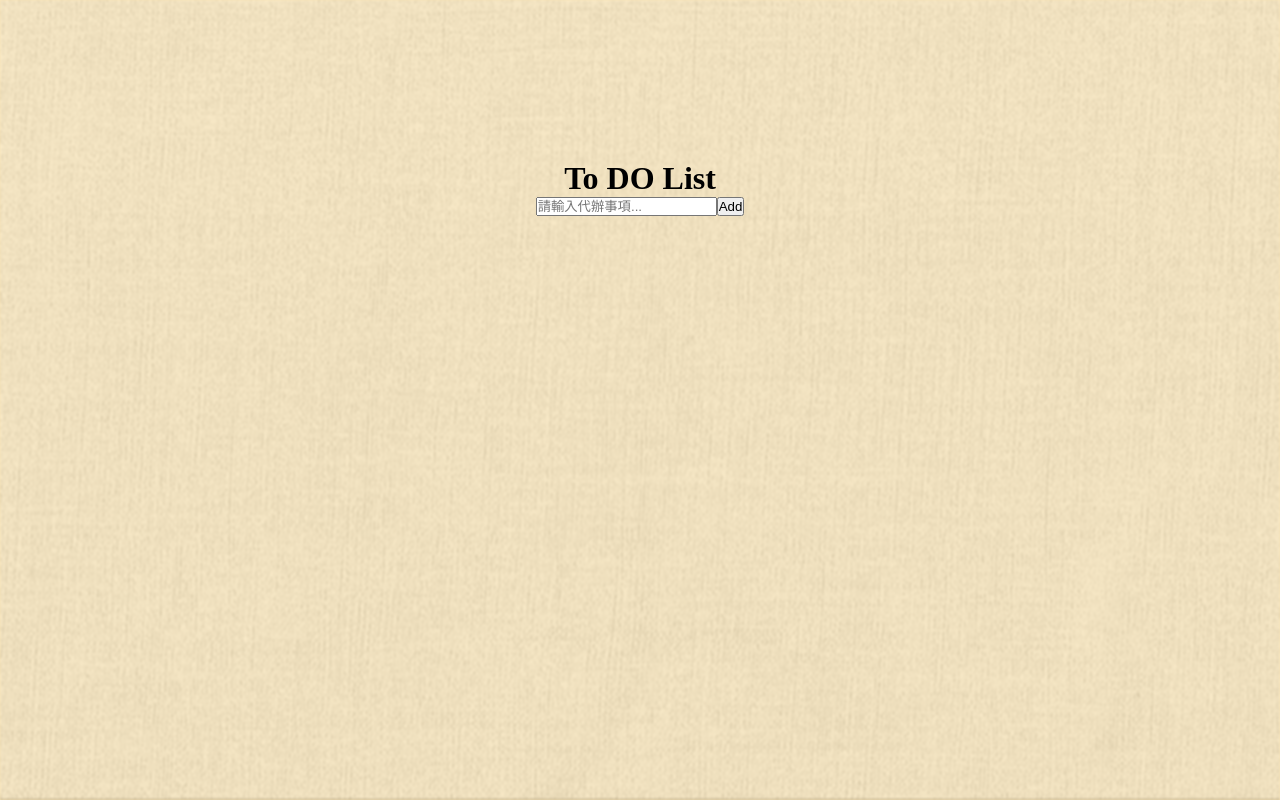
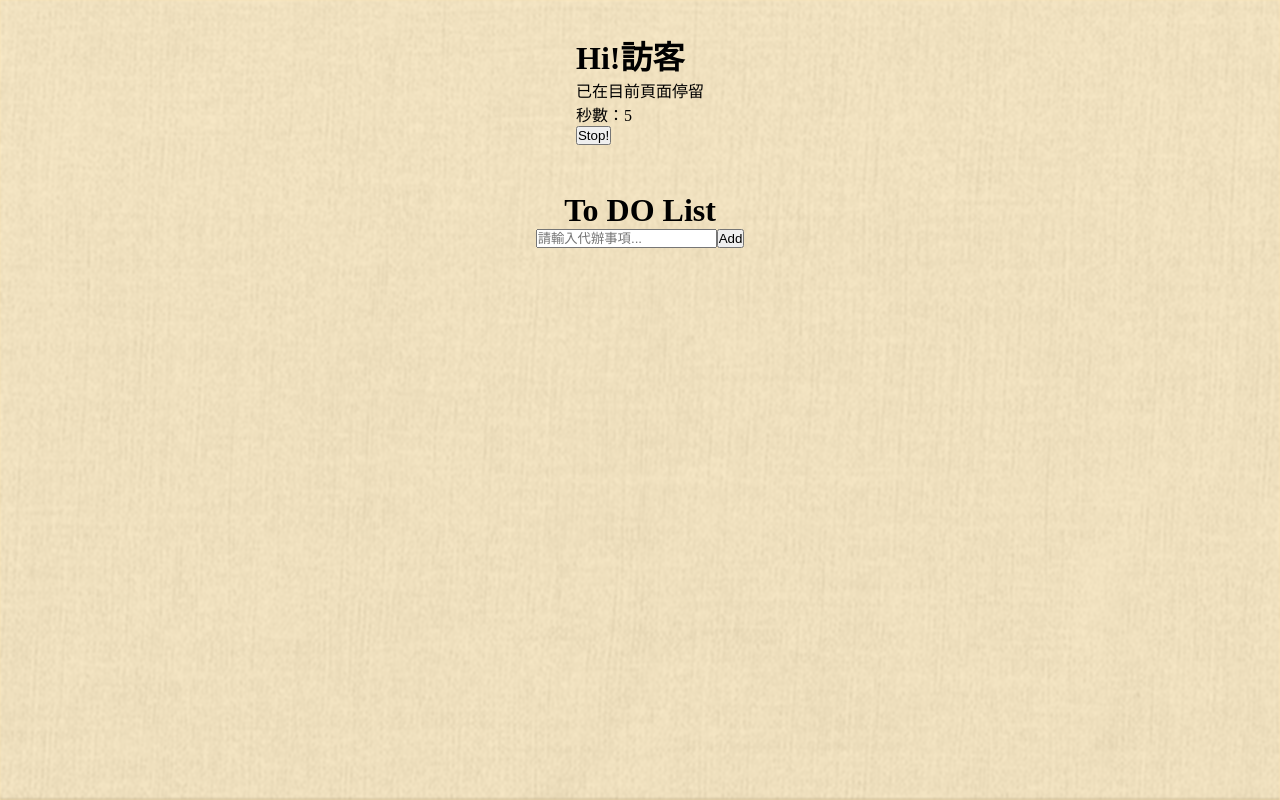
Before and after one commit to MoriCiao/todoList-project, a React (Vite) app: page / in a window 1280 px wide. Built offline with nearby package versions, Linux system fonts and the light colour scheme.

Commit message:
add Timer tool

```diff
--- a/src/App.css
+++ b/src/App.css
@@ -18,6 +18,13 @@ UI 顏色與風格
 body {
   background-color: var(--theme-color);
 }
+body .header-area {
+  height: 100vh;
+  display: flex;
+  flex-direction: column;
+  gap: 15px;
+  align-items: center;
+}
 body .bg-img {
   width: 100vw;
   height: 100vh;
@@ -34,5 +41,8 @@ body .todolist {
   flex-direction: column;
   justify-content: center;
   align-items: center;
-  padding: 10rem;
+  padding: 2rem 0 0 0;
+}
+body .timer-area {
+  padding-top: 2rem;
 }/*# sourceMappingURL=App.css.map */
--- a/src/App.scss
+++ b/src/App.scss
@@ -18,6 +18,14 @@ UI 顏色與風格
 }
 body{
   background-color: var(--theme-color);
+  .header-area{
+    height: 100vh;
+    display: flex;
+    flex-direction: column ;
+    gap: 15px;
+
+    align-items: center;
+  }
   .bg-img{
     width: 100vw;
     height: 100vh;
@@ -34,7 +42,10 @@ body{
     flex-direction: column;
     justify-content: center;
     align-items: center;
-    padding: 10rem;
+    padding: 2rem 0 0 0;
+  }
+  .timer-area{
+    padding-top: 2rem ;
   }
 
 }
--- a/src/Header.jsx
+++ b/src/Header.jsx
@@ -1,12 +1,13 @@
 import React from "react";
 import TodoList from "./TodoList";
-
+import Timer from "./TimerTool";
 const Header = () => {
   return (
-    <>
+    <div className="header-area">
       <div className="bg-img"></div>
+      <Timer />
       <TodoList />
-    </>
+    </div>
   );
 };
 
--- /dev/null
+++ b/src/TimerTool.jsx
@@ -0,0 +1,35 @@
+import React, { useEffect, useRef, useState } from "react";
+
+const Timer = () => {
+  const [name, setName] = useState("訪客");
+  const [count, setCount] = useState(0);
+  const timerRef = useRef(null);
+
+  useEffect(() => {
+    timerRef.current = setInterval(() => {
+      setCount((x) => x + 1);
+      console.log(timerRef.current);
+    }, 1000);
+
+    return () => {
+      clearInterval(timerRef.current);
+    };
+  }, []);
+
+  // Stop
+  const StopTimer = () => {
+    clearInterval(timerRef.current);
+  };
+  return (
+    <div className="timer-area">
+      <h1>Hi!{name}</h1>
+      <p>已在目前頁面停留</p>
+      <p>秒數：{count}</p>
+      <button type="button" onClick={StopTimer}>
+        Stop!
+      </button>
+    </div>
+  );
+};
+
+export default Timer;
```
Also changed, not shown: 1 other file (tests, documents, lock files or other folders).
